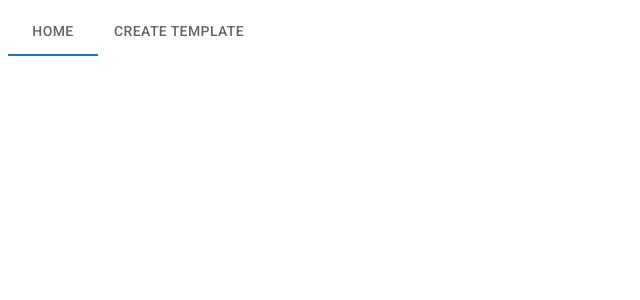
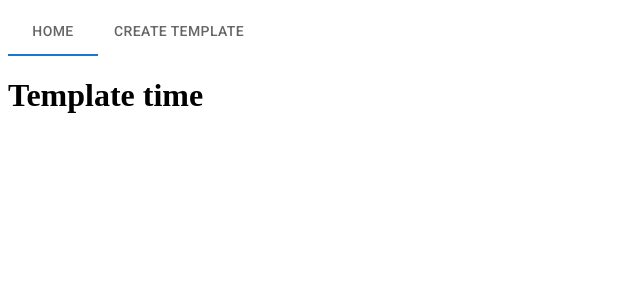
Before and after one commit to calebsmith00/recreated-onenote, a Next.js app: page /create-template in a window 1280 px wide. Shown: the top 300 px of the page, without its empty margins (0-640 px from the left). Built offline with nearby package versions, Linux system fonts and the light colour scheme.

Commit message:
Add template creation component

```diff
--- /dev/null
+++ b/components/template_creation/index.tsx
@@ -0,0 +1,7 @@
+export default function TemplateCreation() {
+  return (
+    <>
+      <h1>Template time</h1>
+    </>
+  );
+}
--- a/pages/create-template.tsx
+++ b/pages/create-template.tsx
@@ -1,7 +1,8 @@
 import type { NextPage } from "next";
+import TemplateCreation from "../components/template_creation";
 
 const CreateTemplatePage: NextPage = () => {
-  return <></>;
+  return <TemplateCreation />;
 };
 
 export default CreateTemplatePage;
```
